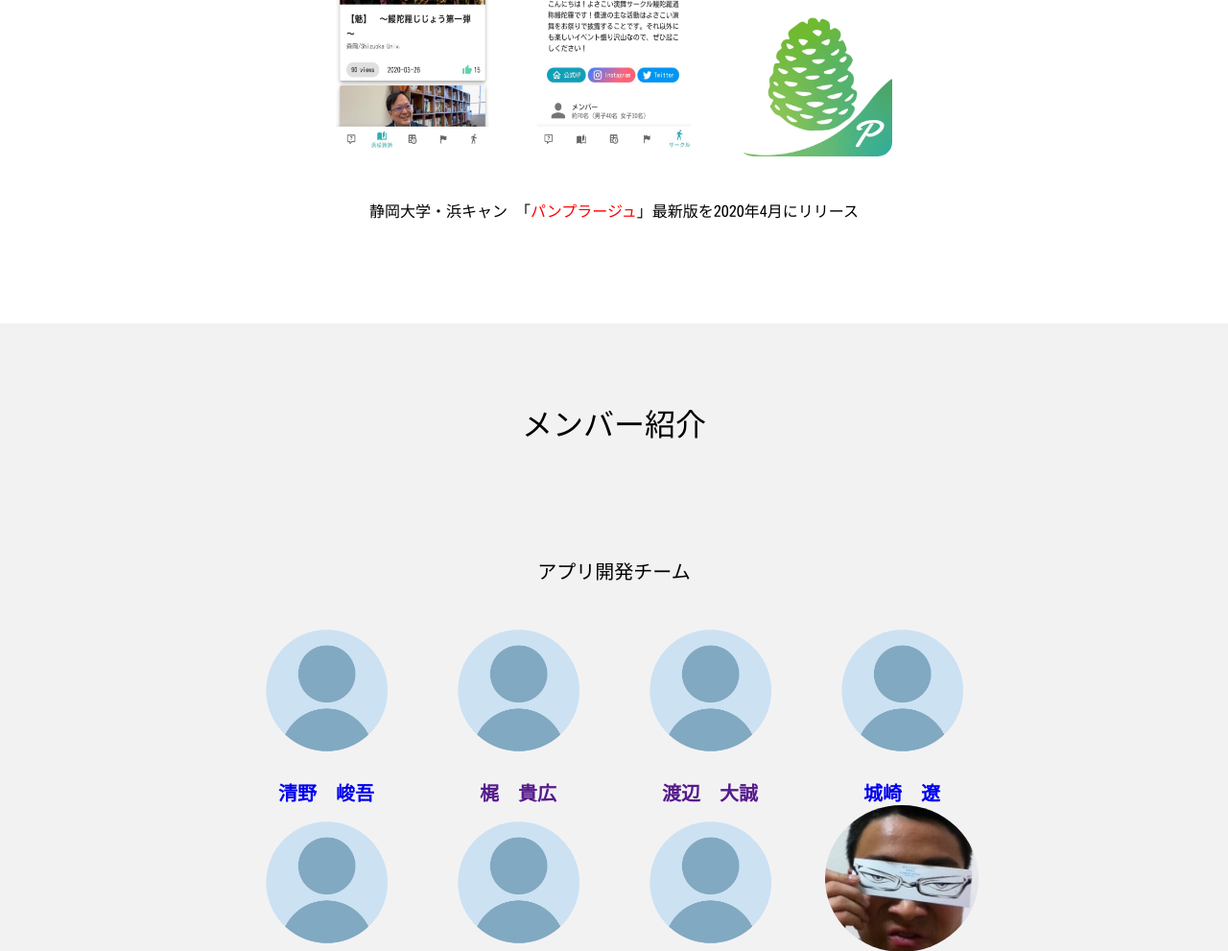
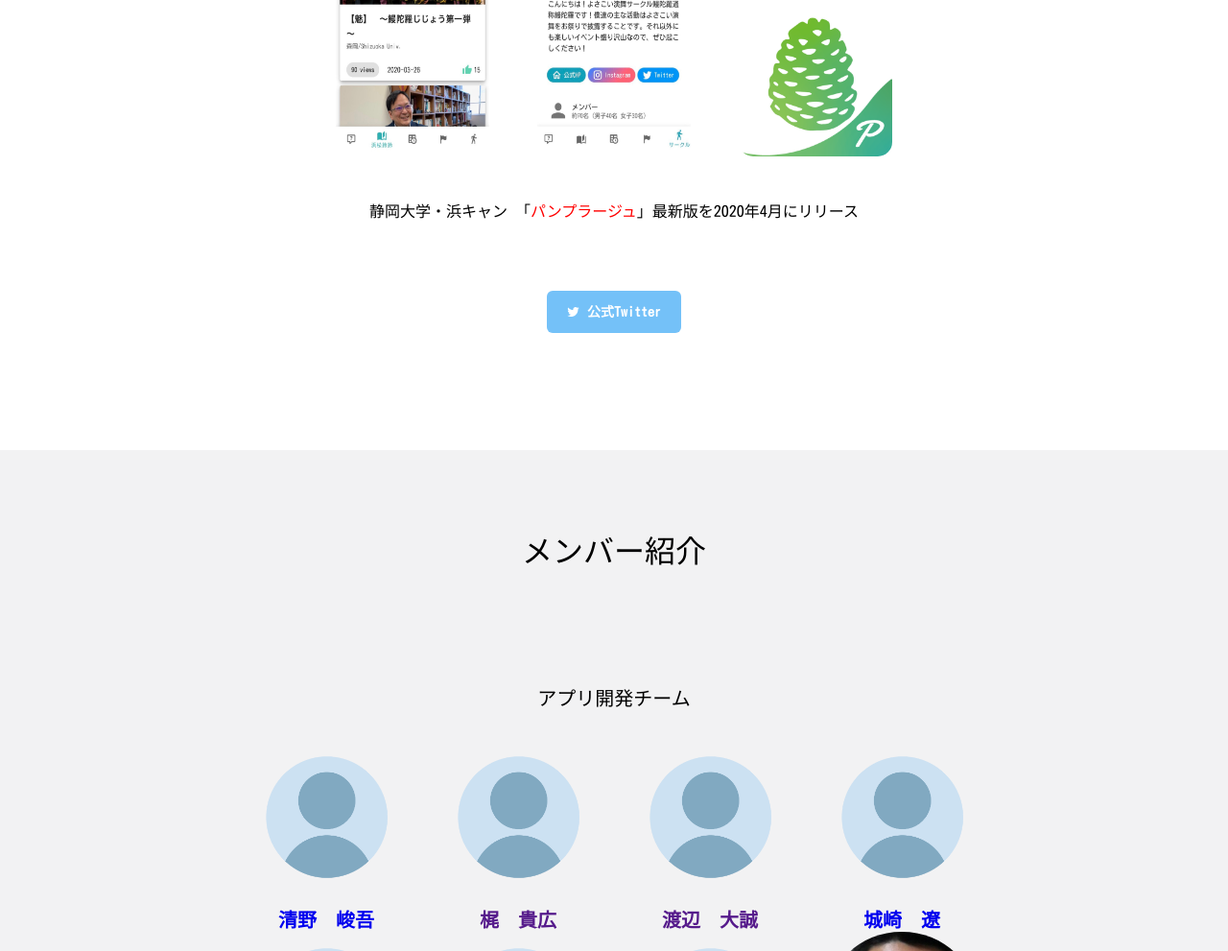
Before and after one commit to seee-shun/sentan, a plain HTML site: page index.html in a window 1280 px wide. Shown: the part 1852-2843 px from the top of the page at 96% size. Drawn offline with Linux system fonts and the light colour scheme.

Commit message:
twitterボタン追加

```diff
--- a/css/sentan.css
+++ b/css/sentan.css
@@ -102,13 +102,34 @@ main {
   padding: 0.64rem 0;
   padding-top: 5rem;
 }
+.project .info {
+  padding-bottom: 3rem;
+}
 .project .info p {
   font-size: 1rem;
   padding: 1rem 12rem;
-  padding-bottom: 5rem;
+  padding-bottom: 2rem;
 }
 .project .icon {
   border-radius: 15px;
+}
+.btn {
+  text-decoration: none;
+  background: #74c1f8;
+  color: #fff;
+  line-height: 44px;
+  width: 140px;
+  display: block;
+  margin: 40px auto 48px;
+  font-size: 14px;
+  border-radius: 6px;
+  font-weight: bold;
+}
+.btn:hover {
+  opacity: 0.9;
+}
+.fa {
+  margin-right: 0.5rem;
 }
 .members {
   background-color: #f2f2f3;
--- a/index.html
+++ b/index.html
@@ -6,6 +6,10 @@
     <link rel="shortcut icon" href="favicon.ico" type="image/x-icon" />
     <title>Sentan</title>
     <link rel="stylesheet" href="css/sentan.css" />
+    <link
+      href="https://maxcdn.bootstrapcdn.com/font-awesome/4.7.0/css/font-awesome.min.css"
+      rel="stylesheet"
+    />
   </head>
   <body>
     <header>
@@ -92,6 +96,9 @@
                 >パンプラージュ</span
               >」最新版を2020年4月にリリース
             </p>
+            <a href="https://twitter.com/pin__plage" class="btn"
+              ><i class="fa fa-twitter" aria-hidden="true"></i>公式Twitter</a
+            >
           </div>
         </div>
       </section>
```
